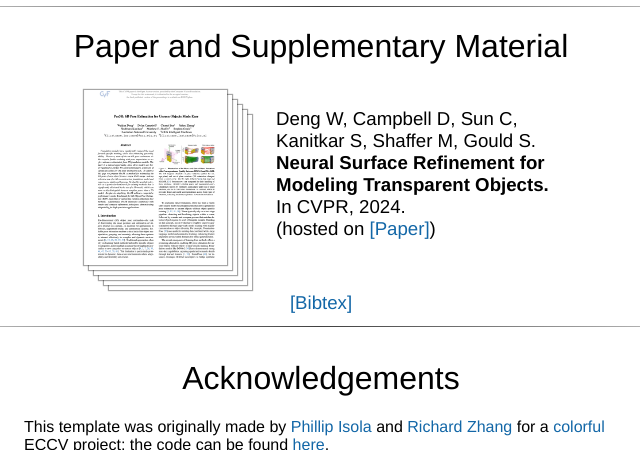
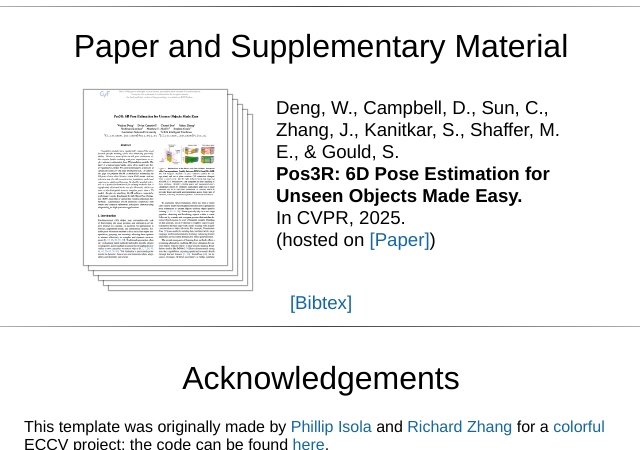
Before and after one commit to rios/Pose3R, a plain HTML site: page index.html in a window 1280 px wide. Shown: the part 2587-3037 px from the top of the page, without its empty margins (319-959 px from the left). Drawn offline with Linux system fonts and the light colour scheme; a script that the page names is missing.

```diff
--- a/index.html
+++ b/index.html
@@ -269,7 +269,7 @@
     <tr>
         <td>
             <div>
-                <iframe width="100%" height="360" src="https://www.youtube.com/watch?v=_a9q_O8yN4E"
+                <iframe width="100%" height="360" src="https://www.youtube.com/embed/_a9q_O8yN4E"
                         frameborder="0"
                         allow="accelerometer; autoplay; encrypted-media; gyroscope; picture-in-picture"
                         allowfullscreen></iframe>
@@ -351,10 +351,10 @@
     <center><h1>Paper and Supplementary Material</h1></center>
     <tr>
         <td><a href=""><img class="layered-paper-big" style="height:175px" src="./resources/paper.png"/></a></td>
-        <td><span style="font-size:14pt">Deng W, Campbell D, Sun C, Kanitkar S, Shaffer M, Gould S.<br>
-				<b>Neural Surface Refinement for Modeling Transparent Objects.</b><br>
-				In CVPR, 2024.<br>
-				(hosted on <a href='' target="_blank">[Paper]</a>)<br>
+        <td><span style="font-size:14pt">Deng, W., Campbell, D., Sun, C., Zhang, J., Kanitkar, S., Shaffer, M. E., & Gould, S.<br>
+				<b>Pos3R: 6D Pose Estimation for Unseen Objects Made Easy.</b><br>
+				In CVPR, 2025.<br>
+				(hosted on <a href='/resources/paper.pdf' target="_blank">[Paper]</a>)<br>
             <!-- (<a href="./resources/camera-ready.pdf">camera ready</a>)<br> -->
 				<span style="font-size:4pt"><a href=""><br></a>
 				</span>
```
Also changed, not shown: 2 other files.
